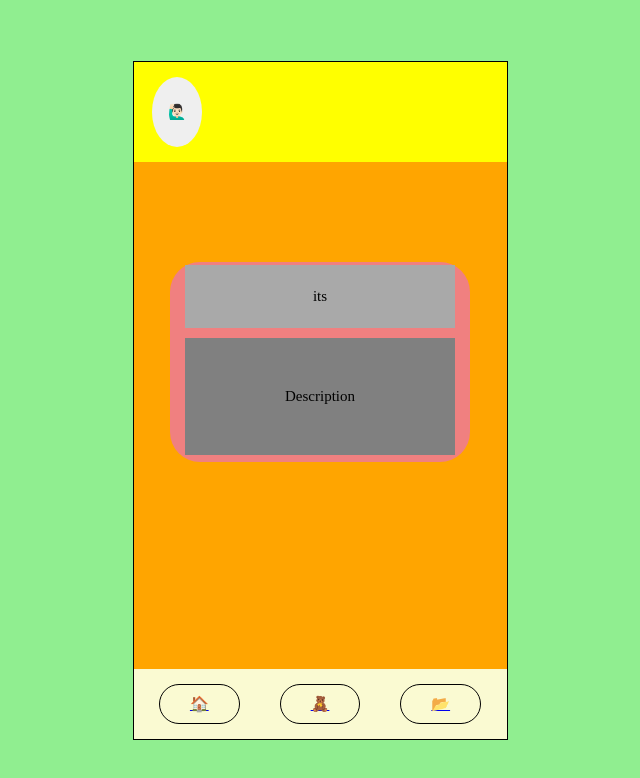
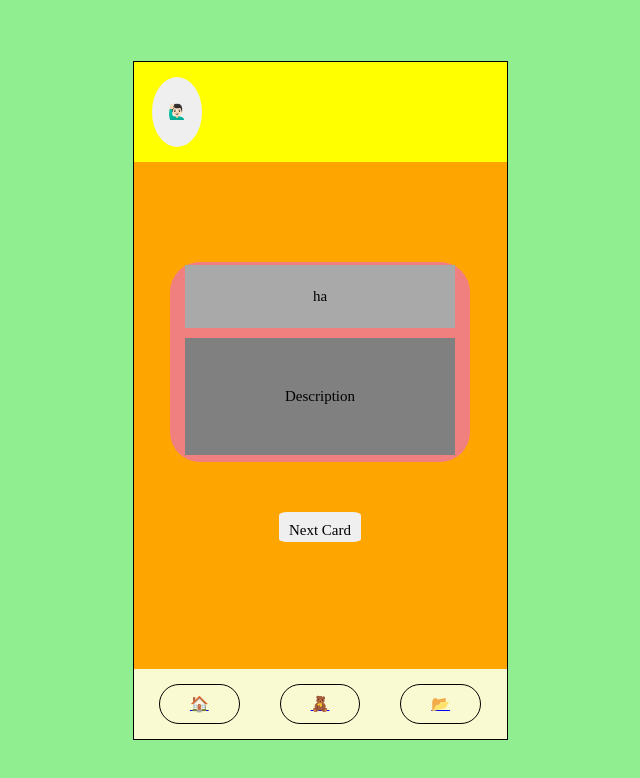
Before and after one commit to j-eick/vocab-dojo, a Next.js app: page /session in a window 1280 px wide. Shown: the top 778 px of the page, without its empty margins (320-960 px from the left). Built offline with nearby package versions, Linux system fonts and the light colour scheme.

Commit message:
removed unUsed useEffect

```diff
--- a/src/pages/session/index.jsx
+++ b/src/pages/session/index.jsx
@@ -1,3 +1,4 @@
+import NextFlashCard from '../../components/Button/NextFlashCard';
 import FlashCard from '../../components/Flashcard';
 import Layout from '../../components/Layout';
 import {getAllVocabs} from '../../services/vocabServices';
@@ -15,11 +16,17 @@ export const getStaticProps = () => {
 };
 
 export default function StudySession({allVocabs}) {
-	console.log(allVocabs[0].front);
+	const floatCard = Math.random(allVocabs.length);
+	const randomizedCard = Math.round(floatCard * 4);
+	console.log(allVocabs[randomizedCard]);
 
 	return (
 		<Layout>
-			<FlashCard front={allVocabs[0].front} back={allVocabs[0].back} />
+			<FlashCard
+				front={allVocabs[randomizedCard]?.front}
+				back={allVocabs[randomizedCard]?.back}
+			/>
+			<NextFlashCard />
 		</Layout>
 	);
 }
```
